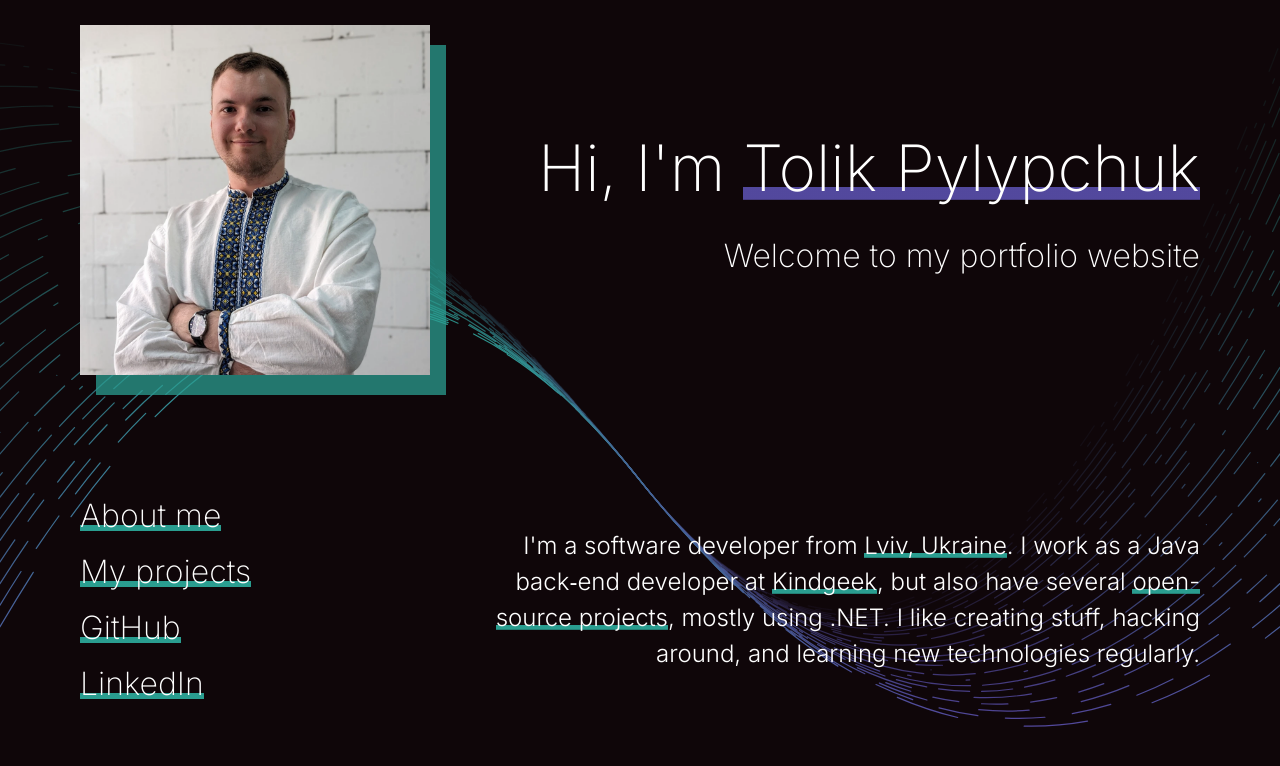
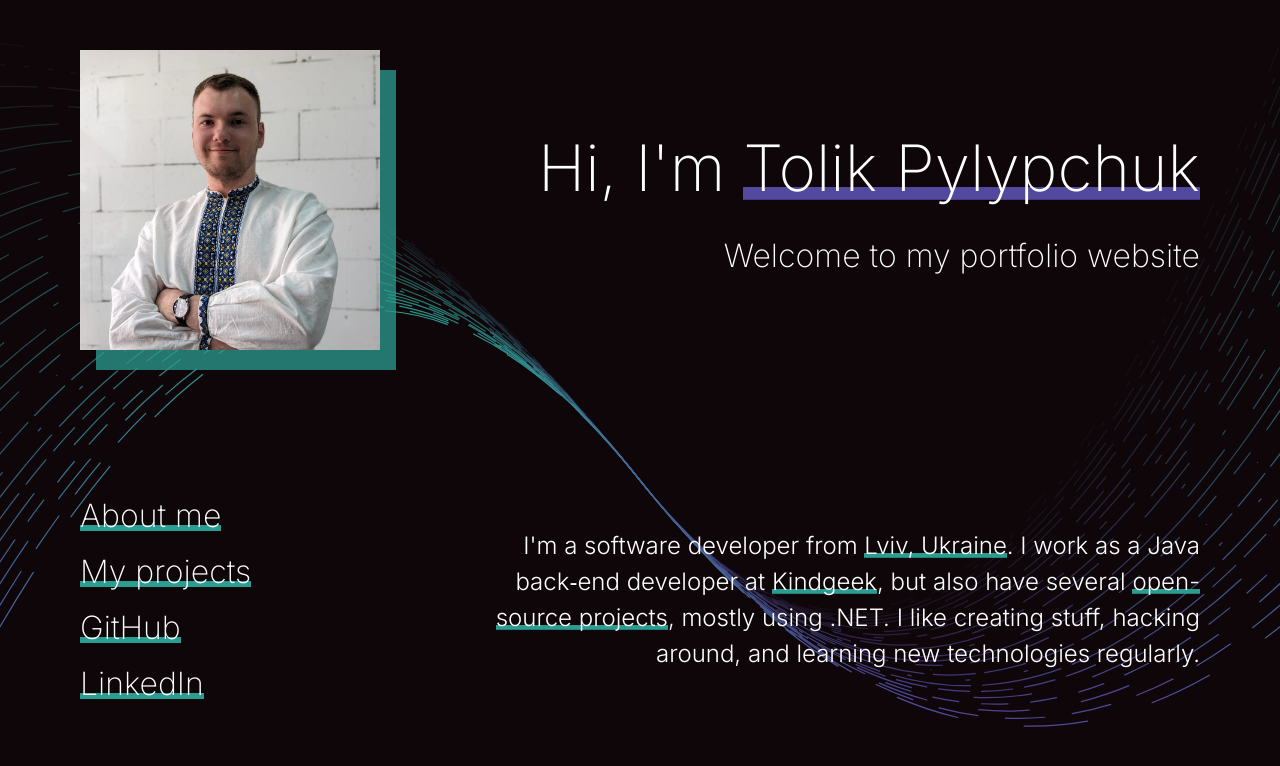
Before and after one commit to TolikPylypchuk/TolikPylypchuk.github.io, a Next.js app: page / in a window 1280 px wide. Shown: the top 766 px of the page. Built offline with nearby package versions, Linux system fonts and the light colour scheme.

Commit message:
Fix the profile photo size

```diff
--- a/src/components/Landing/Landing.module.css
+++ b/src/components/Landing/Landing.module.css
@@ -58,8 +58,9 @@
 
 .photo {
   height: 75%;
-  max-height: 350px;
+  max-height: 300px;
   width: auto;
+  max-width: 300px;
   object-fit: contain;
   box-shadow: 16px 20px 0px 0px var(--color-secondary-shadow);
 }
--- a/src/components/Landing/Landing.tsx
+++ b/src/components/Landing/Landing.tsx
@@ -37,7 +37,13 @@ function ProfilePicture() {
     <picture>
       <source type="image/webp" srcSet="/images/me.webp" />
       <source type="image/jpg" srcSet="/images/me.jpg" />
-      <img className={styles.photo} alt="Me" src="/images/me.jpg" />
+      <img
+        className={styles.photo}
+        alt="Me"
+        src="/images/me.jpg"
+        width={300}
+        height={300}
+      />
     </picture>
   );
 }
```
